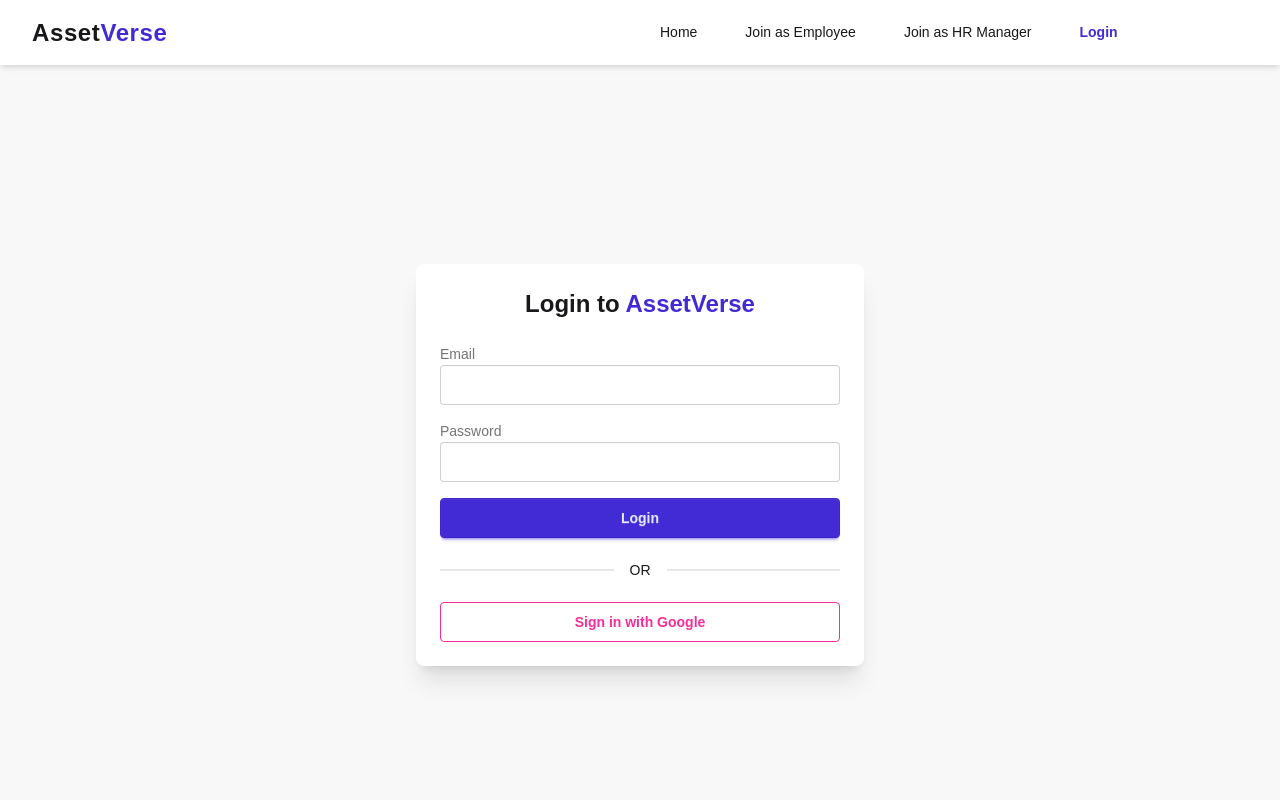
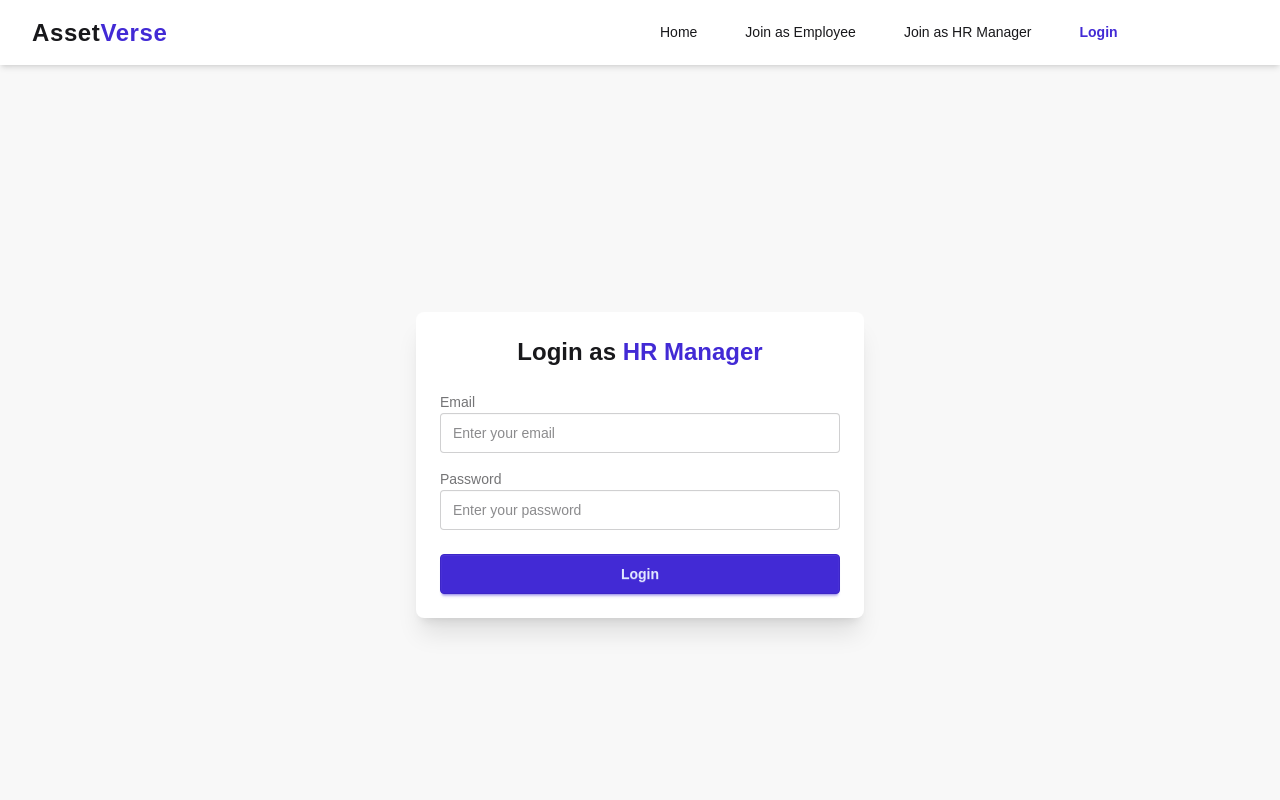
Before and after one commit to rahinhaque/-AssetVerse-Client, a React (Vite) app: page /login in a window 1280 px wide. Shown: the top 800 px of the page. Built offline with nearby package versions, Linux system fonts and the light colour scheme; no server answers.

Commit message:
Hr Login From MongoDb database

```diff
--- a/src/Auth/Login/Login.jsx
+++ b/src/Auth/Login/Login.jsx
@@ -1,17 +1,12 @@
 import { useState } from "react";
-import {
-  signInWithEmailAndPassword,
-  GoogleAuthProvider,
-  signInWithPopup,
-} from "firebase/auth";
-import { auth } from "../../firebase/firebase.init";
 import { useNavigate } from "react-router";
-
+import useAxiosSecure from "../../hooks/useAxiosSecure";
 const Login = () => {
   const [error, setError] = useState("");
   const navigate = useNavigate();
+  const axiosSecure = useAxiosSecure();
 
-  const handleLogin = (e) => {
+  const handleLogin = async (e) => {
     e.preventDefault();
     setError("");
 
@@ -19,42 +14,29 @@ const Login = () => {
     const email = form.email.value;
     const password = form.password.value;
 
-    signInWithEmailAndPassword(auth, email, password)
-      .then(() => {
+    try {
+      const response = await axiosSecure.post("/login/hr", { email, password });
+      if (response.data.success) {
+        localStorage.setItem("hrUser", JSON.stringify(response.data.hr));
         navigate("/");
-      })
-      .catch((err) => {
-        setError(err.message);
-      });
-  };
-
-
-  const handleGoogleSignIn = () => {
-    setError("");
-    const provider = new GoogleAuthProvider();
-
-    signInWithPopup(auth, provider)
-      .then((result) => {
-
-        const user = result.user;
-        console.log("Google Sign-In Success:", user);
-        navigate("/");
-      })
-      .catch((err) => {
-        console.error(err);
-        setError(err.message);
-      });
+      } else {
+        setError(response.data.message);
+      }
+    } catch (err) {
+      console.error(err);
+      setError(err.response?.data?.message || "Server error");
+    }
   };
 
   return (
     <div className="min-h-screen flex items-center justify-center bg-base-200">
       <div className="card w-full max-w-md shadow-xl bg-base-100">
         <div className="card-body">
-          <h2 className="text-2xl font-bold text-center">
-            Login to <span className="text-primary">AssetVerse</span>
+          <h2 className="text-2xl font-bold text-center mb-4">
+            Login as <span className="text-primary">HR Manager</span>
           </h2>
 
-          <form onSubmit={handleLogin} className="space-y-4 mt-4">
+          <form onSubmit={handleLogin} className="space-y-4">
             <div>
               <label className="label">Email</label>
               <input
@@ -62,6 +44,7 @@ const Login = () => {
                 name="email"
                 required
                 className="input input-bordered w-full"
+                placeholder="Enter your email"
               />
             </div>
 
@@ -72,24 +55,16 @@ const Login = () => {
                 name="password"
                 required
                 className="input input-bordered w-full"
+                placeholder="Enter your password"
               />
             </div>
 
             {error && <p className="text-error text-sm">{error}</p>}
 
-            <button className="btn btn-primary w-full">Login</button>
+            <button type="submit" className="btn btn-primary w-full mt-2">
+              Login
+            </button>
           </form>
-
-
-          <div className="divider">OR</div>
-
-
-          <button
-            onClick={handleGoogleSignIn}
-            className="btn btn-outline btn-secondary w-full"
-          >
-            Sign in with Google
-          </button>
         </div>
       </div>
     </div>
```
